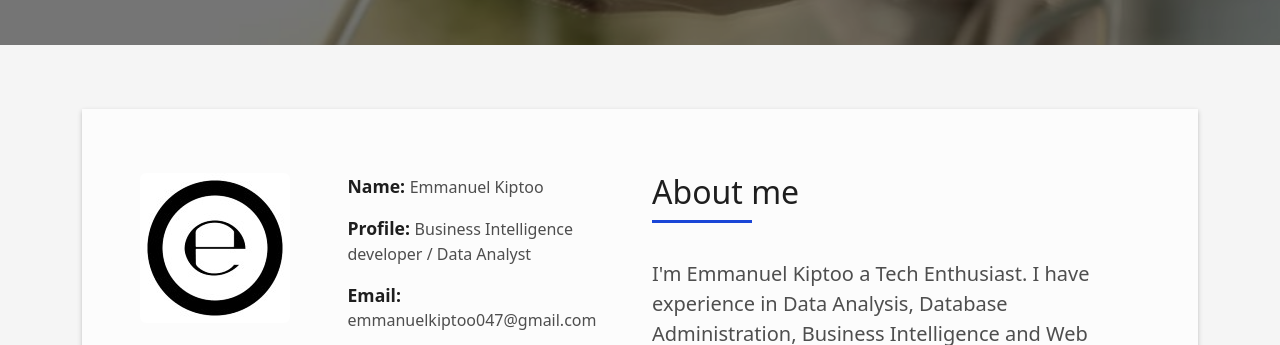
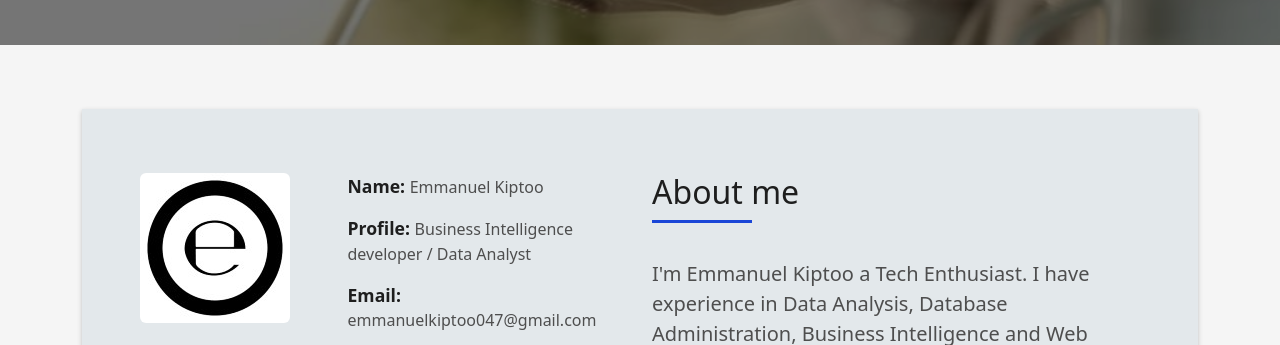
Before and after one commit to Emmanuel-kila/Emmanuel-kila.github.io, a plain HTML site: page index.html in a window 1280 px wide. Shown: the part 755-1100 px from the top of the page. Drawn offline with Linux system fonts and the light colour scheme.

Commit message:
css background color fcfcfc
css background color fcfcfc

```diff
--- a/assets/css/style.css
+++ b/assets/css/style.css
@@ -201,7 +201,7 @@ a:hover {
 .box-shadow-full {
   padding: 3rem 1.25rem;
   position: relative;
-  background-color: #fcfcfc;
+  background-color: #E3E8EB;
   margin-bottom: 3rem;
   z-index: 2;
   box-shadow: 0 1px 1px 0 rgba(0, 0, 0, 0.06), 0 2px 5px 0 rgba(0, 0, 0, 0.2);
```
